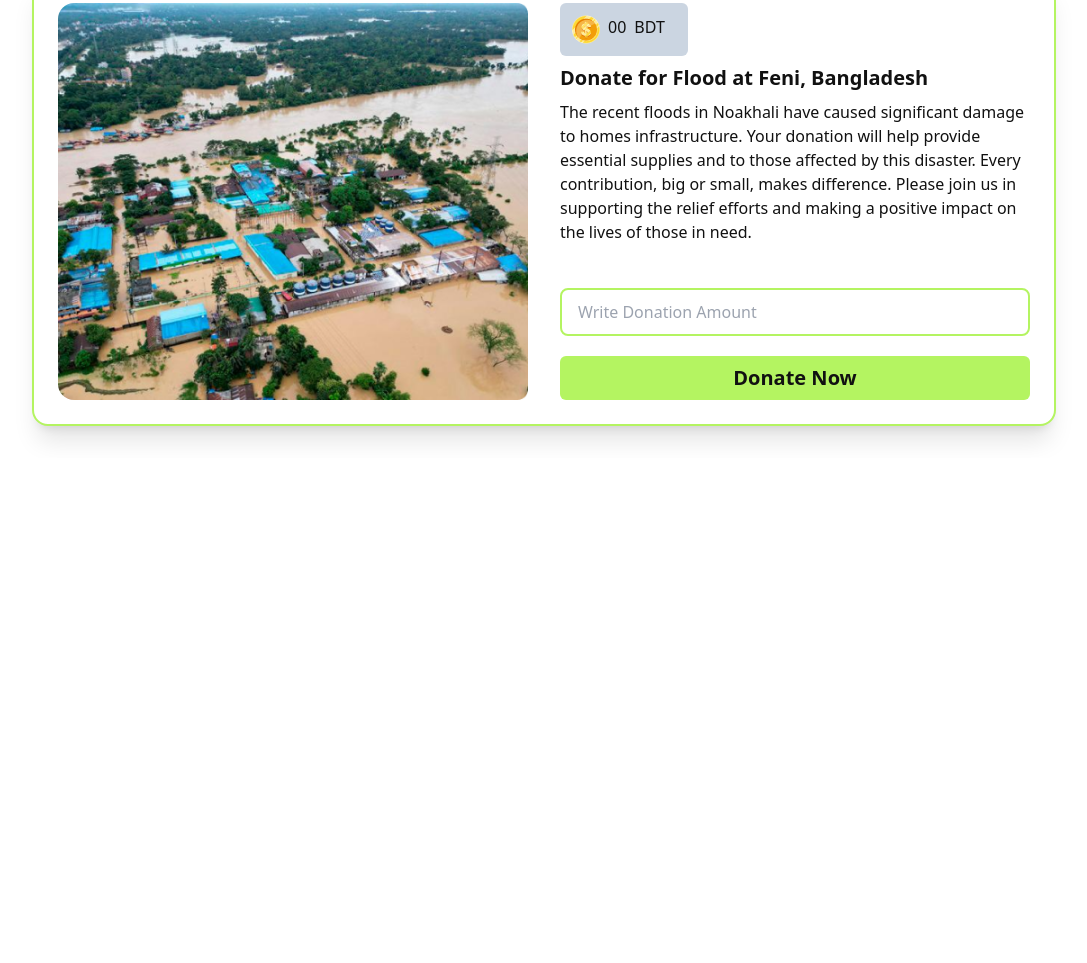
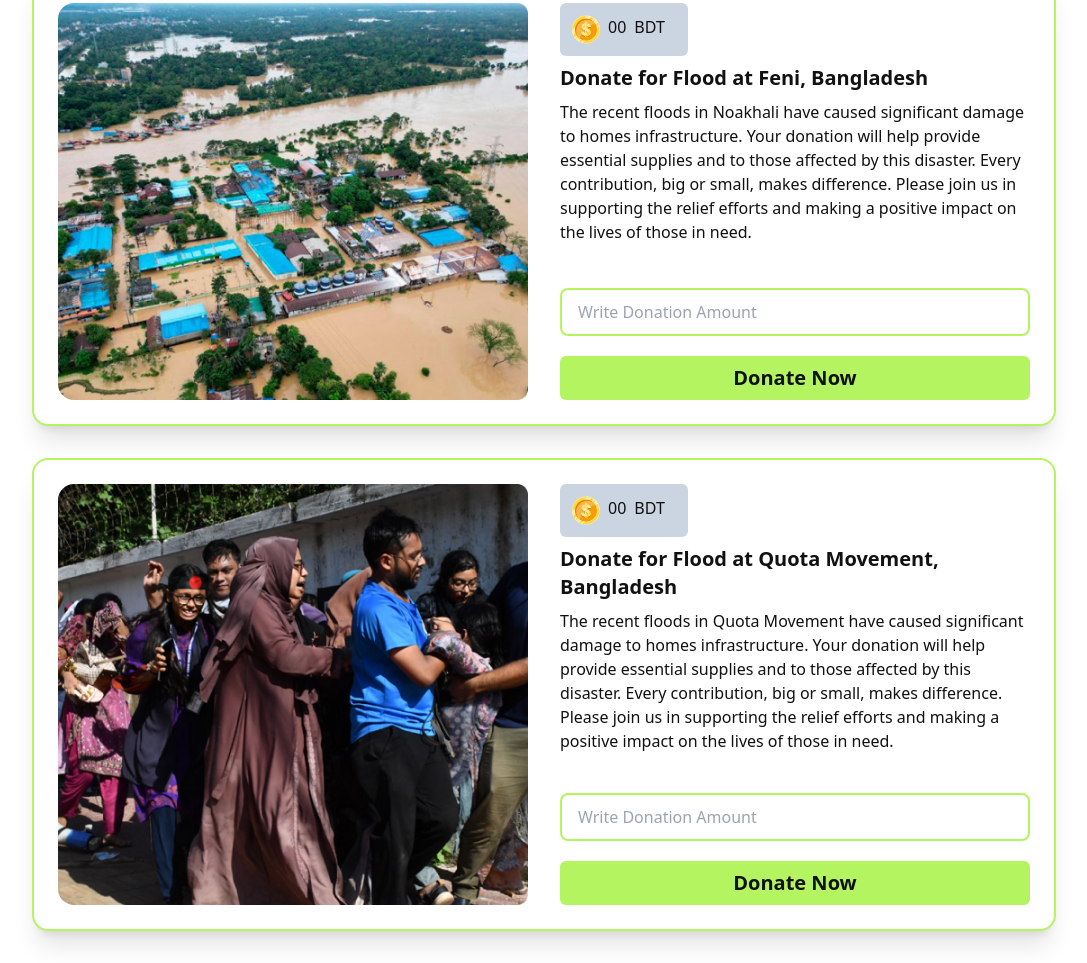
Before and after one commit to imran-information/donate-now-res, a plain HTML site: page index.html in a window 1280 px wide. Shown: the part 661-1624 px from the top of the page, without its empty margins (96-1183 px from the left). Before the commit the page ends 1119 px from the top, so only its background shows below. Drawn offline with nearby package versions, Linux system fonts and the light colour scheme.

Commit message:
card section added

```diff
--- a/index.html
+++ b/index.html
@@ -82,6 +82,7 @@
                     </div>
                 </div>
             </div>
+
             <!-- Feni donate Card -->
             <div
                 class="card lg:card-side bg-white p-6 shadow-xl flex gap-8 border-solid border-2 border-primary-color my-8">
@@ -109,6 +110,37 @@
                     </div>
                 </div>
             </div>
+
+            <!-- Quota Movement Donate Card -->
+            <div
+                class="card lg:card-side bg-white p-6 shadow-xl flex gap-8 border-solid border-2 border-primary-color my-8">
+                <figure class="flex-1">
+                    <img src="assets/quota-protest.png" alt="Album" />
+                </figure>
+                <div class="card-body flex-1 p-0">
+                    <div class="flex gap-2 bg-slate-300 w-32 p-3 rounded-md text-color font-medium">
+                        <img src="assets/coin.png" alt="" srcset="">
+                        <span id="quota-balance">00</span> BDT
+                    </div>
+                    <h2 class="card-title text-color text-xl font-bold">Donate for Flood at Quota Movement,
+                        Bangladesh
+                    </h2>
+                    <p class="text-color font-medium text-base"> The recent floods in Quota Movement have caused
+                        significant
+                        damage to homes infrastructure. Your
+                        donation will help provide essential supplies and to those affected by this disaster. Every
+                        contribution, big or small, makes difference. Please join us in supporting the relief efforts
+                        and making a positive impact on the lives of those in need.</p>
+                    <div class="card-actions gap-5">
+                        <input id="quota-input" type="text" placeholder="Write Donation Amount"
+                            class="input input-bordered input-success bg-white w-full border-solid border-2 border-primary-color" />
+                        <button id="quota-btn"
+                            class="text-xl font-semibold bg-primary-color text-color py-2 px-8 rounded-md w-full ">Donate
+                            Now </button>
+
+                    </div>
+                </div>
+            </div>
         </section>
     </main>
 </body>
```
